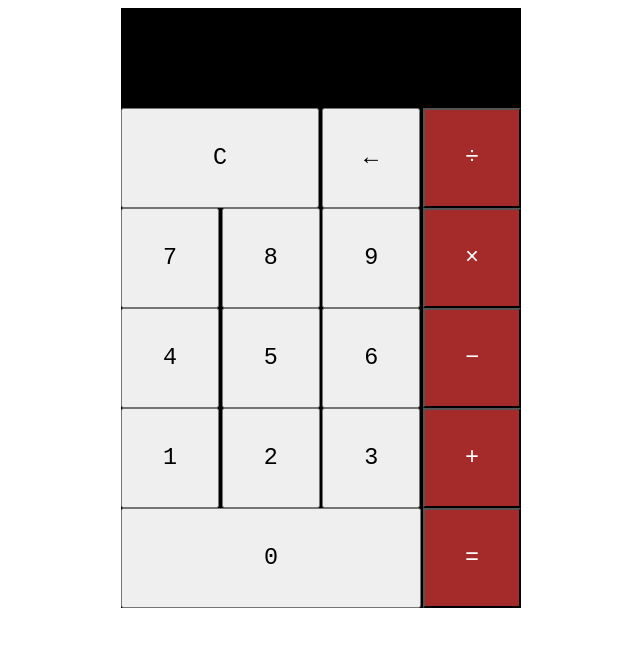
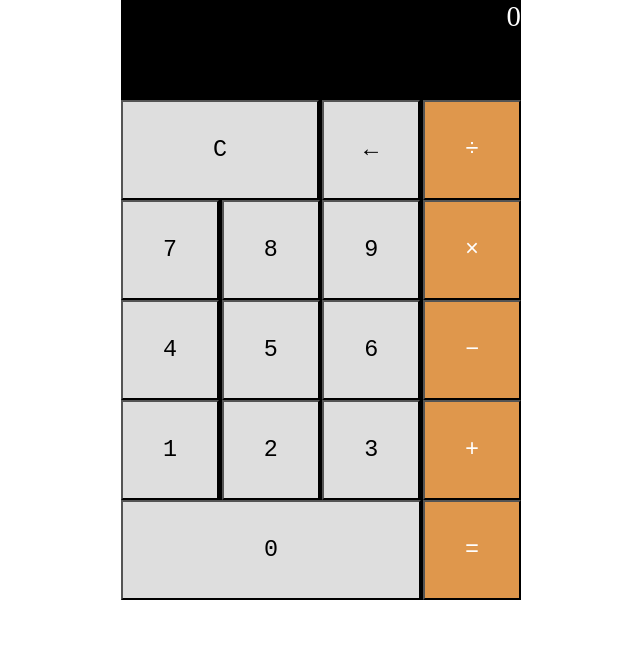
Before and after one commit to ayechico21/calculator-basic, a plain HTML site: page index.html in a window 1280 px wide. Shown: the whole page, without its empty margins (319-959 px from the left). Drawn offline with Linux system fonts and the light colour scheme.

Commit message:
calc buttton colors

```diff
--- a/index.html
+++ b/index.html
@@ -10,7 +10,7 @@
   <body>
     <div class="wrapper">
         <div class="box">
-          <div class="calc-screen"></div>
+          <div class="calc-screen">0</div>
           <div class="calc-row">
             <button class="calc-btn btn-cancle">C</button>
             <button class="calc-btn">&leftarrow;</button>
@@ -40,5 +40,6 @@
           </div>
         </div>
     </div>
+    <script src="script.js"></script>
   </body>
 </html>
--- a/style.css
+++ b/style.css
@@ -1,7 +1,10 @@
 * {
   box-sizing: border-box;
 }
-
+body{
+    padding: 0;
+    margin: 0;
+}
 .wrapper {
   display: flex;
   justify-content: center;
@@ -19,6 +22,9 @@
     flex: 1;
     width: 100%;
     background-color:black;
+    text-align: right;
+    font-size: 1.8em;
+    color: white;
 }
 .calc-row{
     flex: 1;
@@ -33,7 +39,17 @@
     width: 24.5%;
     font-size: 1.8em;
     font-family: monospace;
+    cursor: pointer;
+    background-color: #dedede;
 }
+
+
+.calc-btn:last-child {
+    background-color: #df974c;
+    color: white;
+  }
+
+
 .btn-cancle{
     width: 49.5%;
 }
@@ -41,6 +57,13 @@
     width: 75%;
 }
 .btn-operator{
-    background-color: brown;
-    color: white;
+    background-color: #DF974C;
 }
+
+  .calc-btn:last-child:hover {
+    background-color: #dfb07e;
+  }
+
+  .calc-btn:last-child:active {
+    background-color: #dd8d37;
+  }
```
